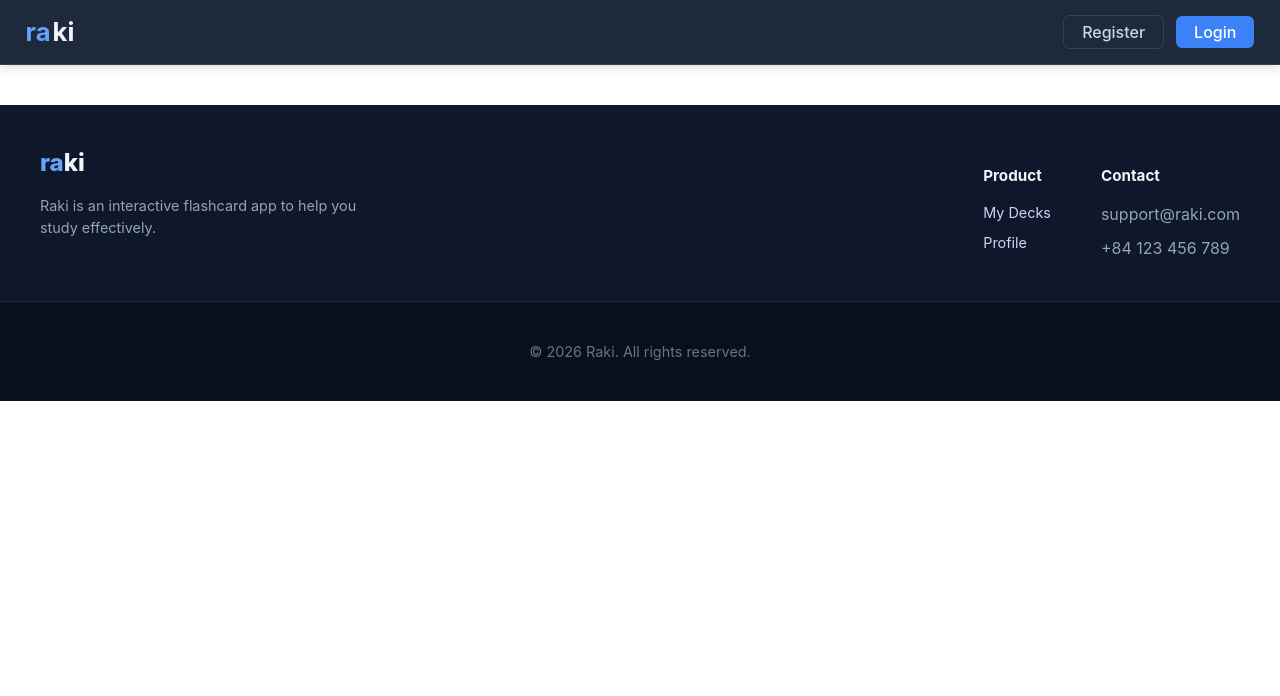
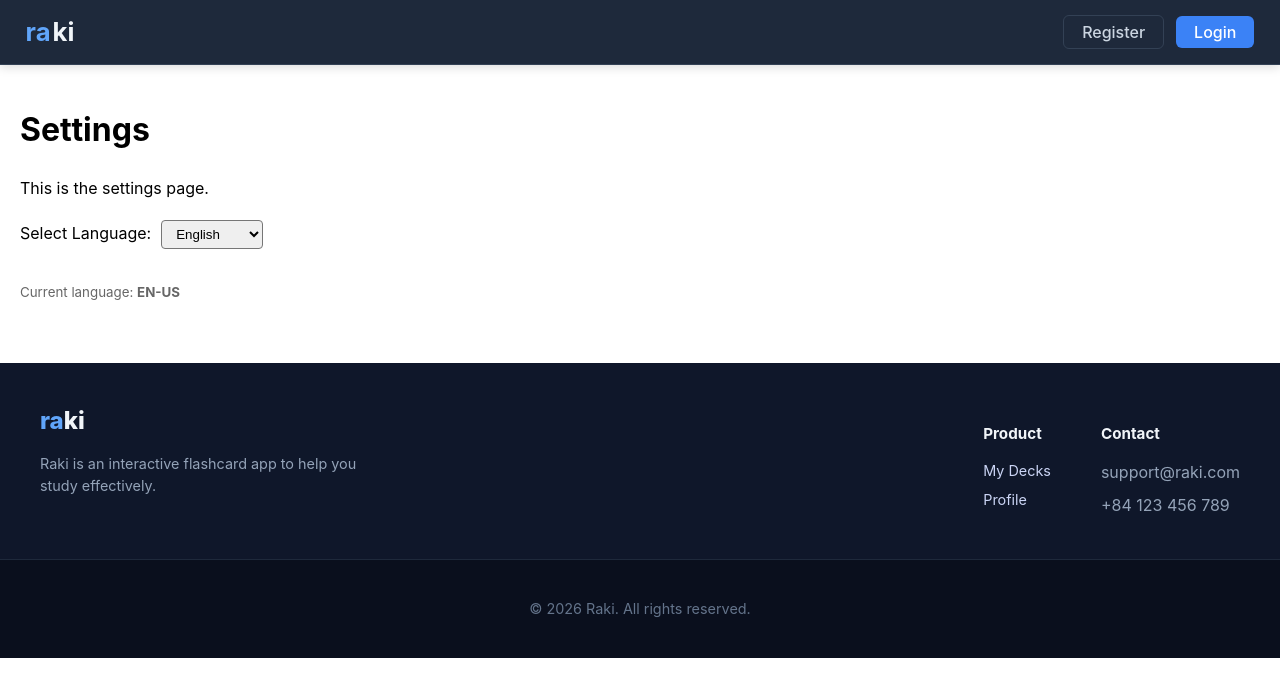
Before and after one commit to lequyen17/Raki-Project, a React (Create React App) app in the folder frontend/: page /settings in a window 1280 px wide. Shown: the top 696 px of the page. Built offline with nearby package versions, Linux system fonts and the light colour scheme.

Commit message:
update i18n

```diff
--- a/frontend/package.json
+++ b/frontend/package.json
@@ -12,10 +12,13 @@
     "@testing-library/user-event": "^13.5.0",
     "axios": "^1.14.0",
     "chart.js": "^4.5.1",
+    "i18next": "^23.10.0",
+    "i18next-browser-languagedetector": "^7.2.0",
     "react": "^19.2.4",
     "react-chartjs-2": "^5.3.1",
     "react-dom": "^19.2.4",
     "react-hot-toast": "^2.6.0",
+    "react-i18next": "^14.0.0",
     "react-router-dom": "^7.14.0",
     "react-scripts": "5.0.1",
     "web-vitals": "^2.1.4"
--- a/frontend/src/App.js
+++ b/frontend/src/App.js
@@ -9,6 +9,7 @@ import AddCard from "./pages/AddCard/AddCard";
 import Study from "./pages/Study/Study";
 import Header from "./components/Common/Header/Header";
 import Footer from "./components/Common/Footer/Footer";
+import Setting from "./pages/Setting/Setting";
 import { AuthProvider } from "./context/AuthContext";
 import { Toaster } from "react-hot-toast";
 
@@ -29,6 +30,7 @@ function App() {
           <Route path="/login" element={<Login />} />
           <Route path="/register" element={<Register />} />
           <Route path="/profile" element={<Profile />} />
+          <Route path="/settings" element={<Setting />} />
         </Routes>
         <Footer />
       </AuthProvider>
--- a/frontend/src/components/Common/Header/Header.js
+++ b/frontend/src/components/Common/Header/Header.js
@@ -25,7 +25,10 @@ const Header = () => {
     setMenuOpen(false);
     navigate("/profile");
   };
-
+  const handleSettingClick = () => {
+    setMenuOpen(false);
+    navigate("/settings");
+  };
   const handleDecksClick = () => {
     setMenuOpen(false);
     navigate("/decks");
@@ -86,6 +89,13 @@ const Header = () => {
                   </button>
 
                   <button
+                    className="raki-profile__item"
+                    onClick={handleSettingClick}
+                  >
+                    Settings
+                  </button>
+
+                  <button
                     className="raki-profile__item raki-profile__item--danger"
                     onClick={logout}
                   >
--- /dev/null
+++ b/frontend/src/i18n.js
@@ -0,0 +1,30 @@
+import i18n from "i18next";
+import { initReactI18next } from "react-i18next";
+import LanguageDetector from "i18next-browser-languagedetector";
+
+// Import các file ngôn ngữ
+import enTranslation from "./locales/en.json";
+import viTranslation from "./locales/vi.json";
+
+i18n
+  // Tự động phát hiện ngôn ngữ trình duyệt hoặc từ LocalStorage
+  .use(LanguageDetector)
+  // Kết nối i18next với react-i18next
+  .use(initReactI18next)
+  .init({
+    resources: {
+      en: {
+        translation: enTranslation,
+      },
+      vi: {
+        translation: viTranslation,
+      },
+    },
+    fallbackLng: "en", // Ngôn ngữ dự phòng khi không tìm thấy ngôn ngữ được chọn
+    debug: true, // Hiện log trên Console để dễ debug, khi ra sản phẩm thì chỉnh thành false
+    interpolation: {
+      escapeValue: false, // React đã tự bảo vệ khỏi XSS nên không cần escape
+    },
+  });
+
+export default i18n;
--- /dev/null
+++ b/frontend/src/locales/en.json
@@ -0,0 +1,8 @@
+{
+  "welcome": "Welcome to my App!",
+  "login": "Login",
+  "settings_title": "Settings",
+  "settings_description": "This is the settings page.",
+  "select_language": "Select Language",
+  "current_lang_is": "Current language"
+}
--- /dev/null
+++ b/frontend/src/locales/vi.json
@@ -0,0 +1,8 @@
+{
+  "welcome": "Chào mừng bạn đến với ứng dụng!",
+  "login": "Đăng nhập",
+  "settings_title": "Cài đặt",
+  "settings_description": "Đây là trang cài đặt hệ thống.",
+  "select_language": "Chọn ngôn ngữ",
+  "current_lang_is": "Ngôn ngữ hiện tại"
+}
--- /dev/null
+++ b/frontend/src/pages/Setting/Setting.js
@@ -0,0 +1,48 @@
+import React from "react";
+import { useTranslation } from "react-i18next";
+
+const Setting = () => {
+  // t: hàm để dịch (translate)
+  // i18n: đối tượng quản lý ngôn ngữ (để đổi tiếng, lấy tiếng hiện tại...)
+  const { t, i18n } = useTranslation();
+
+  const handleLanguageChange = (event) => {
+    const selectedLanguage = event.target.value;
+    i18n.changeLanguage(selectedLanguage); // Thay đổi ngôn ngữ ngay lập tức
+  };
+
+  return (
+    <div className="setting" style={{ padding: "20px" }}>
+      {/* 1. Dùng t('key') để dịch các tiêu đề */}
+      <h1>{t("settings_title")}</h1>
+      <p>{t("settings_description")}</p>
+
+      <div className="language-selector" style={{ marginTop: "20px" }}>
+        <label htmlFor="language-select" style={{ marginRight: "10px" }}>
+          {t("select_language")}:
+        </label>
+
+        {/* 2. Dropdown chọn ngôn ngữ */}
+        <select
+          id="language-select"
+          value={i18n.language} // Hiển thị đúng ngôn ngữ đang dùng
+          onChange={handleLanguageChange}
+          style={{ padding: "5px 10px", borderRadius: "4px" }}
+        >
+          <option value="en">English</option>
+          <option value="vi">Tiếng Việt</option>
+
+          {/* Bạn có thể thêm các ngôn ngữ khác ở đây */}
+        </select>
+      </div>
+
+      <div style={{ marginTop: "30px", color: "#666" }}>
+        <small>
+          {t("current_lang_is")}: <strong>{i18n.language.toUpperCase()}</strong>
+        </small>
+      </div>
+    </div>
+  );
+};
+
+export default Setting;
```
Also changed, not shown: frontend/src/index.js (+7 -7 lines), frontend/src/pages/Setting/Setting.css (added), 1 other file (tests, documents, lock files or other folders).
